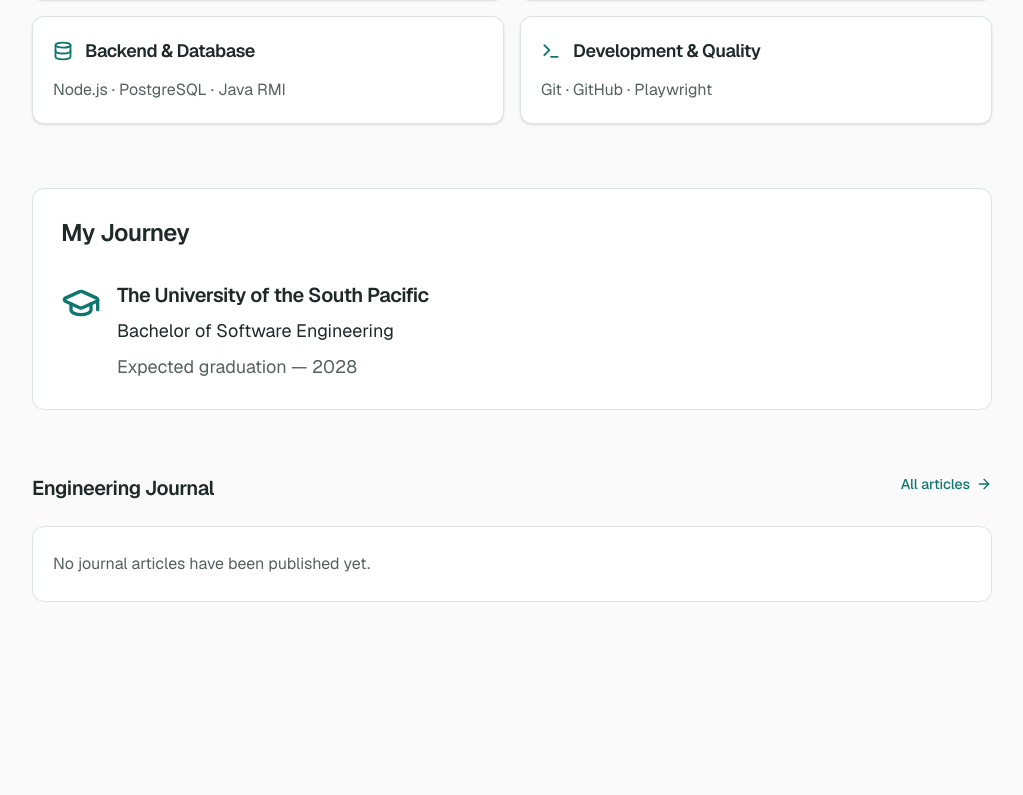
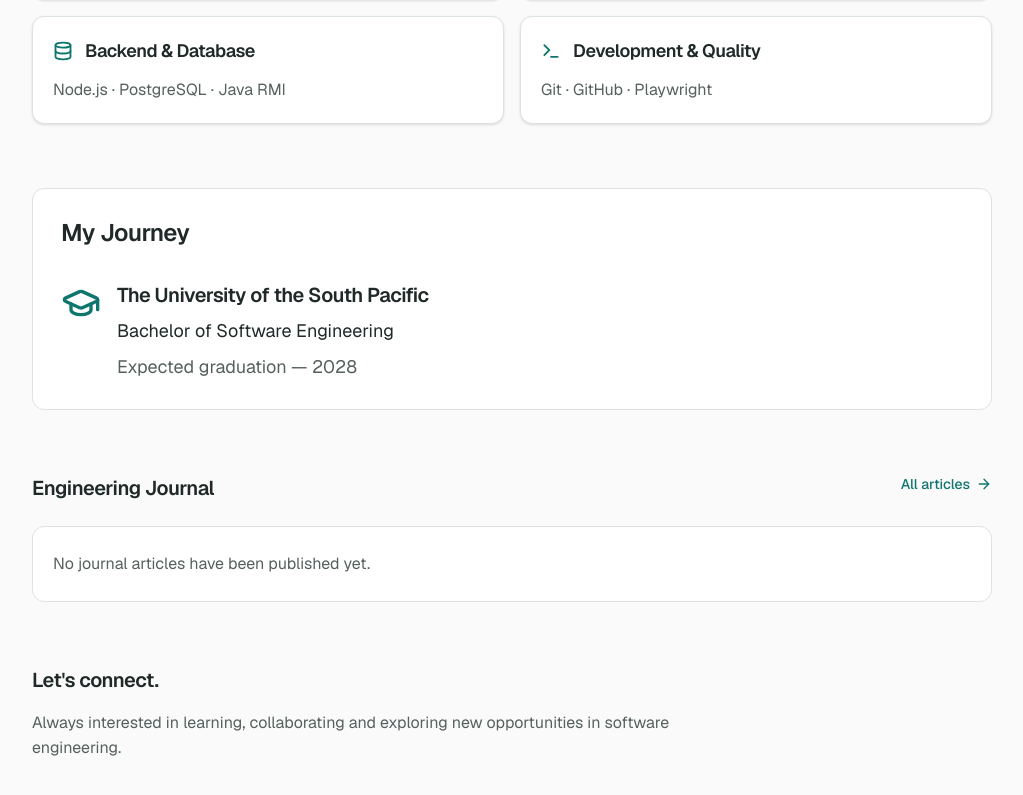
Before and after one commit to v-i-s-h-a-n-t/portfolio, a Next.js app: page / in a window 1280 px wide. Shown: the part 1446-2241 px from the top of the page, without its empty margins (128-1151 px from the left). Before the commit the page ends 2112 px from the top, so only its background shows below. Built offline with nearby package versions, Linux system fonts and the light colour scheme.

Commit message:
feat: integrate contact into homepage

```diff
--- a/src/app/page.tsx
+++ b/src/app/page.tsx
@@ -1,4 +1,5 @@
 import { AcademicExcellenceBanner } from "@/components/sections/academic-excellence-banner";
+import { Contact } from "@/components/sections/contact";
 import { FeaturedProjects } from "@/components/sections/featured-projects";
 import { Introduction } from "@/components/sections/introduction";
 import { LatestArticles } from "@/components/sections/latest-articles";
@@ -14,6 +15,7 @@ export default function Home() {
       <TechnicalToolkit />
       <MyJourney />
       <LatestArticles />
+      <Contact />
     </>
   );
 }
```
